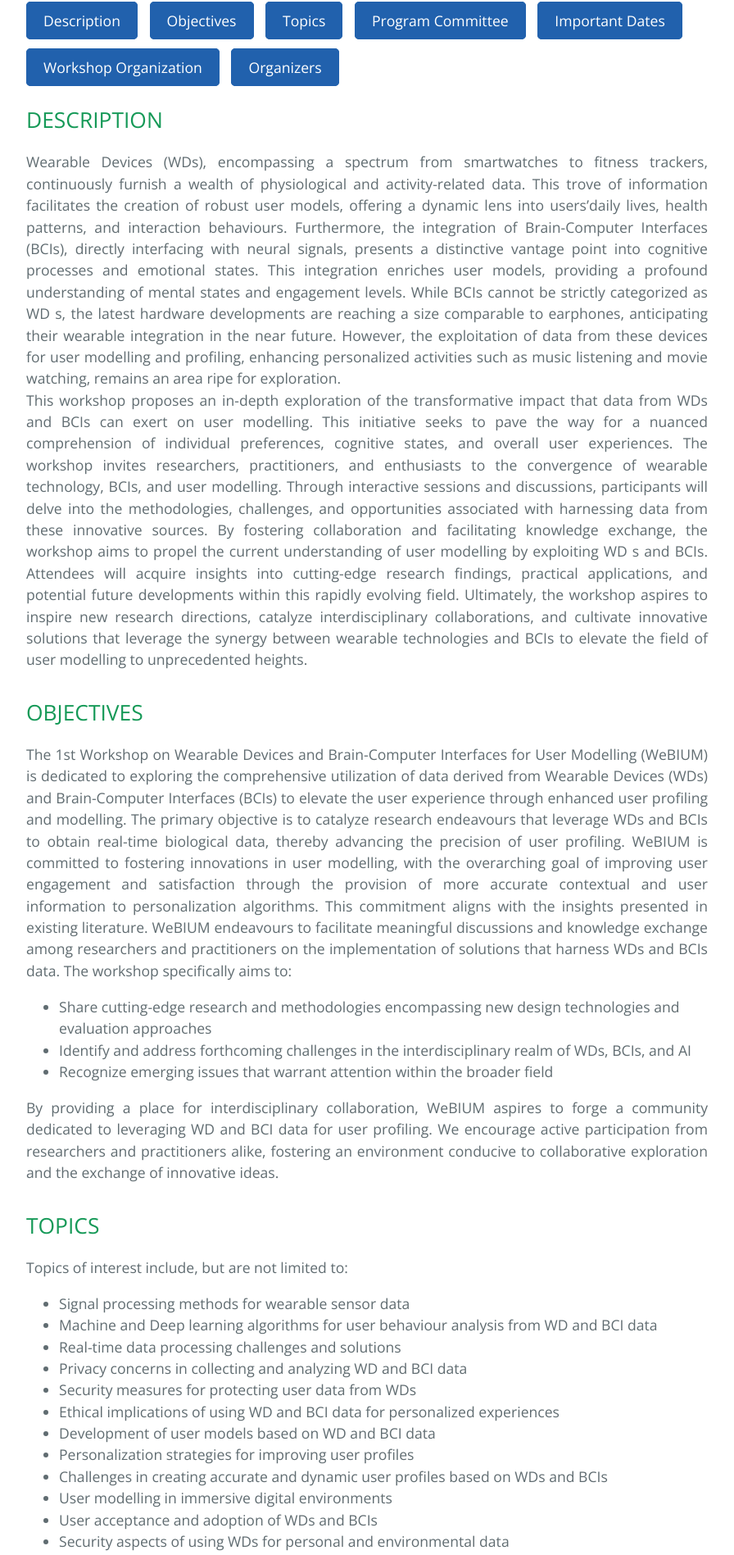
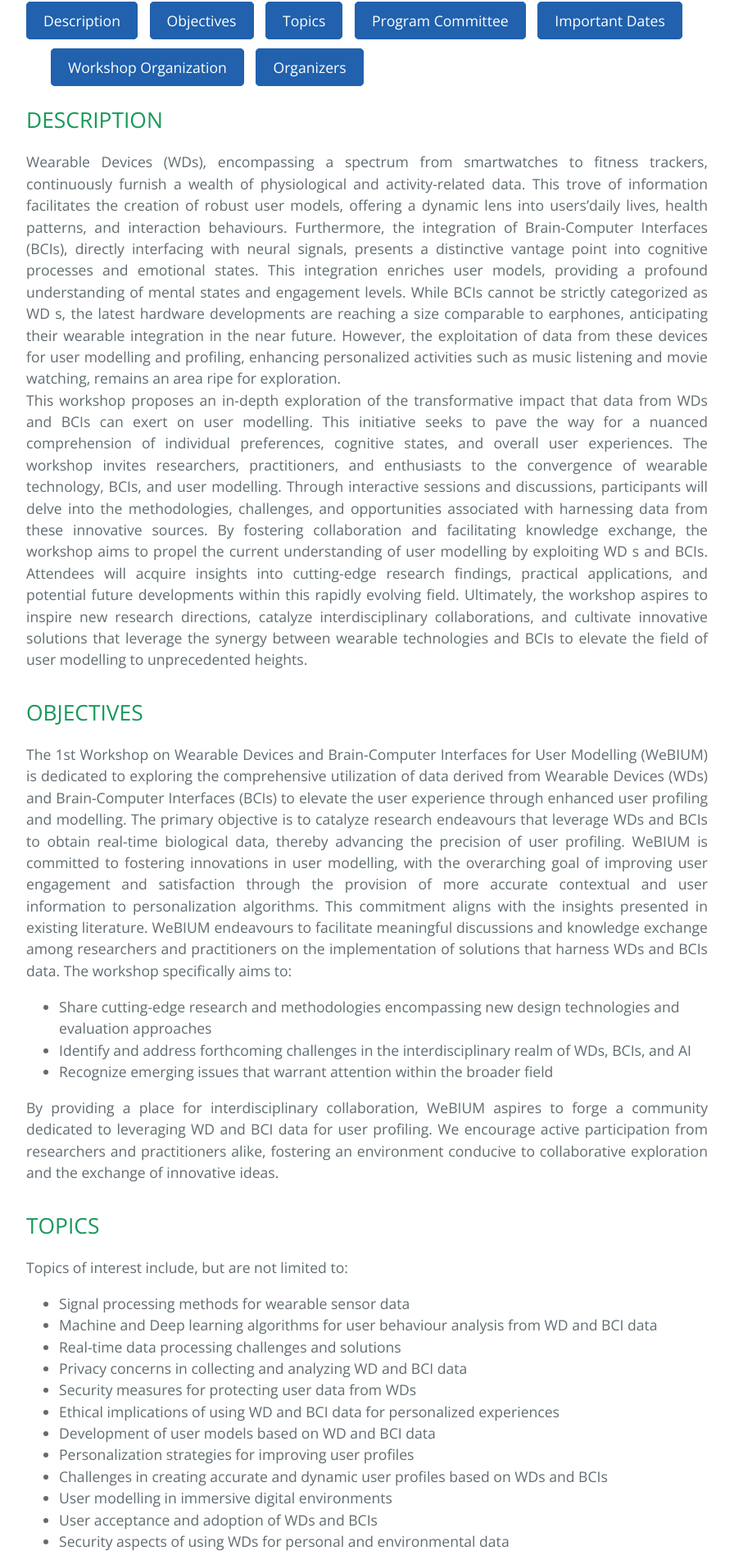
Before and after one commit to domenicolofu/webium24, a Jekyll site: the page built from index.md, in a window 1280 px wide. Shown: the part 882-2779 px from the top of the page at 82% size, without its empty margins (192-1088 px from the left). Built offline with Jekyll 4.4.1, drawn with Linux system fonts in a browser that asks for light colours.

Commit message:
Update index.md

```diff
--- a/index.md
+++ b/index.md
@@ -6,7 +6,7 @@ layout: default
 <a href="#TOP" class="button">Topics</a>
 <a href="#PC" class="button">Program Committee</a>
 <a href="#ID" class="button">Important Dates</a><br>
-<div style='margin-top:30px;'>
+<div style='margin-top:30px; margin-left:30px;'>
 <a href="#WO" class="button">Workshop Organization</a>
 <a href="#OR" class="button">Organizers</a></div>
 
```
